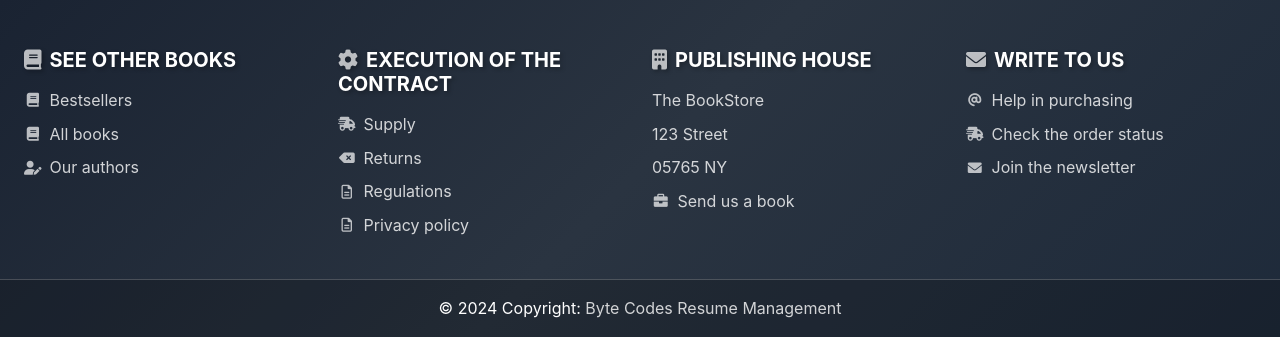
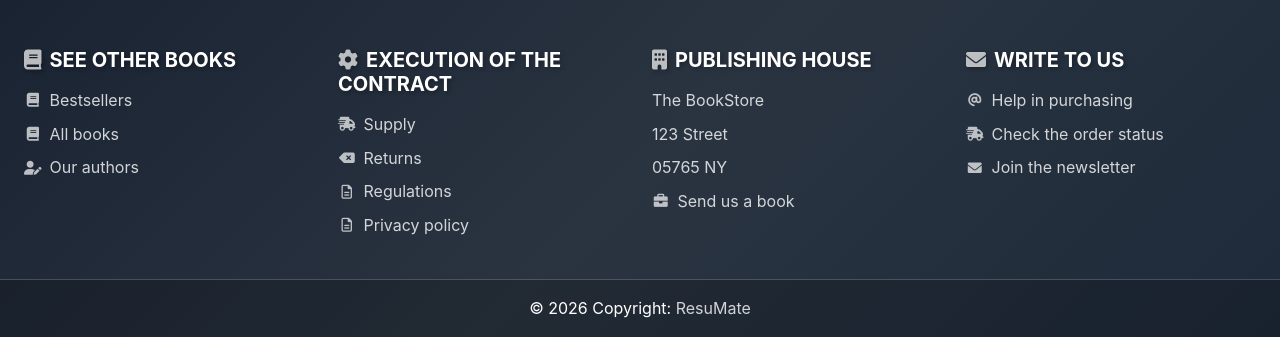
Before and after one commit to MadhuraBijawe/resume_manage, a Django app: page / in a window 1280 px wide. Shown: the part 2897-3234 px from the top of the page. Run offline with Django 5.2, Linux system fonts and the light colour scheme.

Commit message:
changes done

```diff
--- a/resume/templates/resume/index.html
+++ b/resume/templates/resume/index.html
@@ -1,6 +1,7 @@
 <!DOCTYPE html>
 <html lang="en">
 {% load static %}
+
 <head>
     <meta charset="UTF-8">
     <meta name="viewport" content="width=device-width, initial-scale=1.0">
@@ -40,20 +41,23 @@
             border-bottom-color: rgba(0, 207, 255, 0.3);
         }
 
-<!--    .navbar-custom .navbar-brand {-->
-<!--        color: #ffffff !important;-->
-<!--        font-weight: bold;-->
-<!--        font-size: 1.5rem;-->
-<!--        transition: all 0.3s ease;-->
-<!--        text-shadow: 2px 2px 4px rgba(0, 0, 0, 0.3);-->
-<!--    }-->
+        < !-- .navbar-custom .navbar-brand {
+            -->< !-- color: #ffffff !important;
+            -->< !-- font-weight: bold;
+            -->< !-- font-size: 1.5rem;
+            -->< !-- transition: all 0.3s ease;
+            -->< !-- text-shadow: 2px 2px 4px rgba(0, 0, 0, 0.3);
+            -->< !--
+        }
 
-<!--    .navbar-custom .navbar-brand:hover {-->
-<!--        color: #00cfff !important;-->
-<!--        transform: scale(1.05);-->
-<!--        text-shadow: 2px 2px 8px rgba(0, 207, 255, 0.3);-->
-<!--    }-->
-.custom-brand {
+        -->< !-- .navbar-custom .navbar-brand:hover {
+            -->< !-- color: #00cfff !important;
+            -->< !-- transform: scale(1.05);
+            -->< !-- text-shadow: 2px 2px 8px rgba(0, 207, 255, 0.3);
+            -->< !--
+        }
+
+        -->.custom-brand {
             display: flex;
             align-items: center;
             font-size: 1.8rem;
@@ -133,7 +137,8 @@
             text-shadow: 1px 1px 3px rgba(0, 207, 255, 0.3);
         }
 
-    .footer-custom .fas, .footer-custom .far {
+        .footer-custom .fas,
+        .footer-custom .far {
             color: rgba(255, 255, 255, 0.7);
             transition: all 0.3s ease;
         }
@@ -165,6 +170,7 @@
         }
     </style>
 </head>
+
 <body>
     <div class="container-fluid container-fluid-custom">
         <!-- Navbar -->
@@ -313,9 +319,10 @@
                 </div>
             </div>
 
-            <div class="text-center p-3" style="background-color: rgba(0, 0, 0, 0.2) !important; border-top: 1px solid rgba(255, 255, 255, 0.2) !important;">
-                © 2024 Copyright:
-                <a class="text-white" href="#">Byte Codes Resume Management</a>
+            <div class="text-center p-3"
+                style="background-color: rgba(0, 0, 0, 0.2) !important; border-top: 1px solid rgba(255, 255, 255, 0.2) !important;">
+                © 2026 Copyright:
+                <a class="text-white" href="#">ResuMate</a>
             </div>
         </footer>
     </div>
@@ -324,4 +331,5 @@
         integrity="sha384-ndDqU0Gzau9qJ1lfW4pNLlhNTkCfHzAVBReH9diLvGRem5+R9g2FzA8ZGN954O5Q"
         crossorigin="anonymous"></script>
 </body>
+
 </html>
```
Lines whose indentation alone changed are shown as unchanged.
